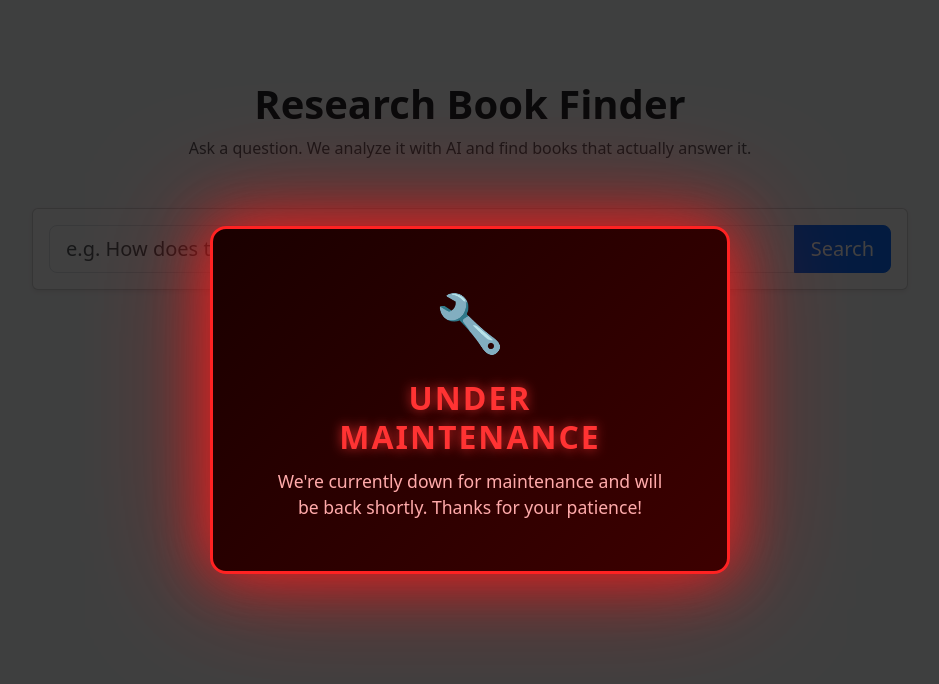
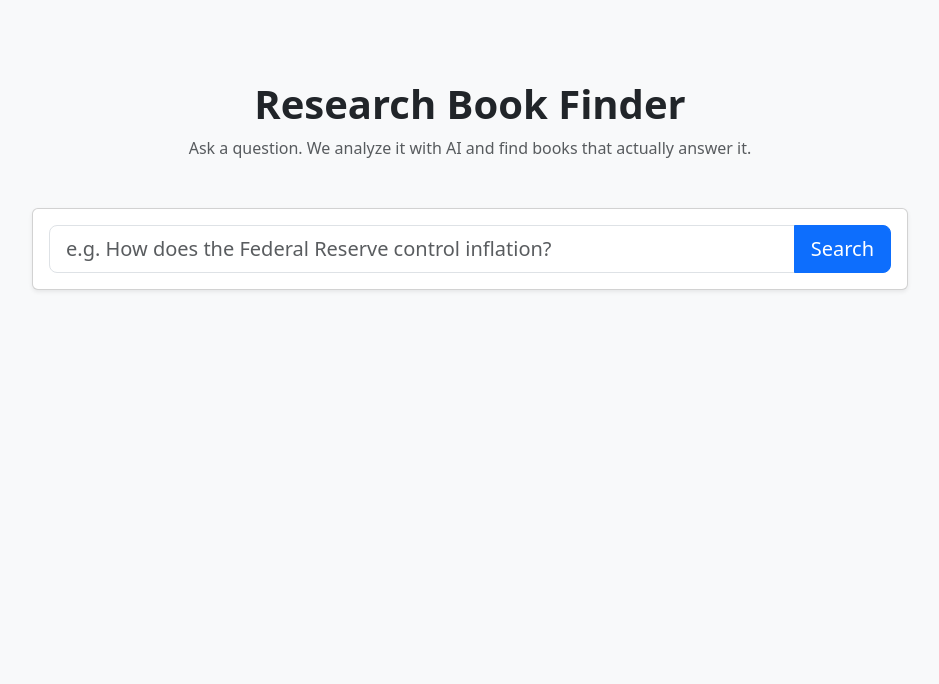
Before and after one commit to Max-is-awsome/ask-lit-frontend, a plain HTML site: page index.html in a window 1280 px wide. Shown: the whole page, without its empty margins (170-1109 px from the left). Drawn offline with nearby package versions, Linux system fonts and the light colour scheme.

Commit message:
Remove maintenance overlay

```diff
--- a/index.html
+++ b/index.html
@@ -19,53 +19,6 @@
             background-color: #f8f9fa;
         }
 
-        #maintenance-overlay {
-            position: fixed;
-            inset: 0;
-            background: rgba(0, 0, 0, 0.75);
-            z-index: 9999;
-            display: flex;
-            align-items: center;
-            justify-content: center;
-        }
-
-        #maintenance-box {
-            background: linear-gradient(135deg, #1a0000, #3d0000);
-            border: 3px solid #ff2222;
-            border-radius: 16px;
-            padding: 50px 60px;
-            text-align: center;
-            max-width: 520px;
-            width: 90%;
-            box-shadow: 0 0 40px rgba(255, 30, 30, 0.6), 0 0 80px rgba(255, 0, 0, 0.3);
-            animation: pulse-border 2s ease-in-out infinite;
-        }
-
-        @keyframes pulse-border {
-            0%, 100% { box-shadow: 0 0 40px rgba(255, 30, 30, 0.6), 0 0 80px rgba(255, 0, 0, 0.3); }
-            50% { box-shadow: 0 0 60px rgba(255, 30, 30, 0.9), 0 0 120px rgba(255, 0, 0, 0.5); }
-        }
-
-        #maintenance-box .icon {
-            font-size: 3.5rem;
-            margin-bottom: 16px;
-        }
-
-        #maintenance-box h2 {
-            color: #ff3333;
-            font-size: 2rem;
-            font-weight: 800;
-            text-transform: uppercase;
-            letter-spacing: 2px;
-            margin-bottom: 12px;
-            text-shadow: 0 0 12px rgba(255, 50, 50, 0.8);
-        }
-
-        #maintenance-box p {
-            color: #ffaaaa;
-            font-size: 1.1rem;
-            margin: 0;
-        }
 
         .app-container {
             max-width: 900px;
@@ -85,13 +38,6 @@
 
 <body>
 
-<div id="maintenance-overlay">
-    <div id="maintenance-box">
-        <div class="icon">🔧</div>
-        <h2>Under Maintenance</h2>
-        <p>We're currently down for maintenance and will be back shortly. Thanks for your patience!</p>
-    </div>
-</div>
 
 <div class="container app-container">
     <div class="text-center mb-5">
```
